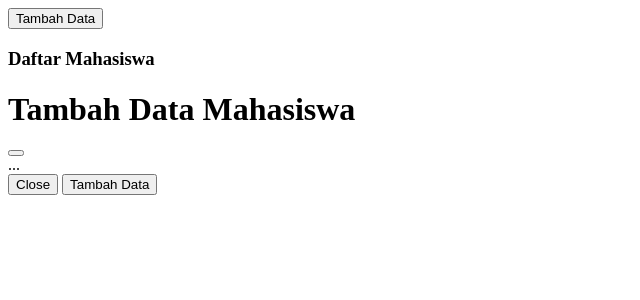
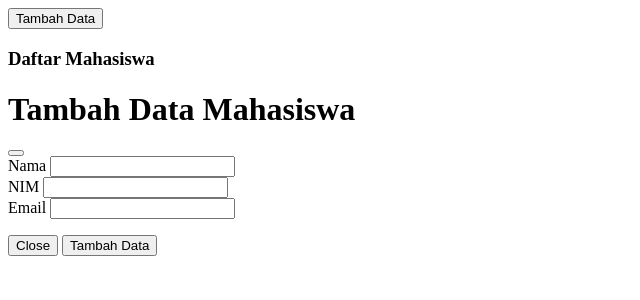
Before and after one commit to AndikaAnanda/chatto, a PHP site: page /chatto/views/mahasiswa/index.php in a window 1280 px wide. Shown: the top 300 px of the page, without its empty margins (0-640 px from the left). Run offline with PHP 8.4, Linux system fonts and the light colour scheme; the template is opened without the code that fills it, so the values that code supplies are empty; some libraries are stand-ins or nearby versions.

Commit message:
Added modal content

```diff
--- a/app/controllers/Home.php
+++ b/app/controllers/Home.php
@@ -2,7 +2,7 @@
     class Home extends Controller{
         public function index(){
 
-            $data['judul'] = 'Home';
+            $data['judul'] = 'Chatto';
             $data['nama'] = $this->model('User_model')->getUser();
             $this->view('templates/header', $data);
             $this->view('home/index',$data);
--- a/app/views/mahasiswa/index.php
+++ b/app/views/mahasiswa/index.php
@@ -30,12 +30,29 @@
         <h1 class="modal-title fs-5" id="judulModal">Tambah Data Mahasiswa</h1>
         <button type="button" class="btn-close" data-bs-dismiss="modal" aria-label="Close"></button>
       </div>
+
       <div class="modal-body">
-        ...
+        <form action="<?= BASEURL; ?>/mahasiswa/tambah" method="post">
+          <div class="form-group">
+            <label for="nama">Nama</label>
+            <input type="text" class="form-control" id="nama" name="nama">
           </div>
+
+          <div class="form-group">
+            <label for="nim">NIM</label>
+            <input type="number" class="form-control" id="nim" name="nim">
+          </div>
+
+          <div class="form-group">
+            <label for="email">Email</label>
+            <input type="email" class="form-control" id="email" name="email">
+          </div>
+      </div>
+
       <div class="modal-footer">
         <button type="button" class="btn btn-secondary" data-bs-dismiss="modal">Close</button>
         <button type="button" class="btn btn-primary">Tambah Data</button>
+        </form>
       </div>
     </div>
   </div>
```
Lines whose indentation alone changed are shown as unchanged.
